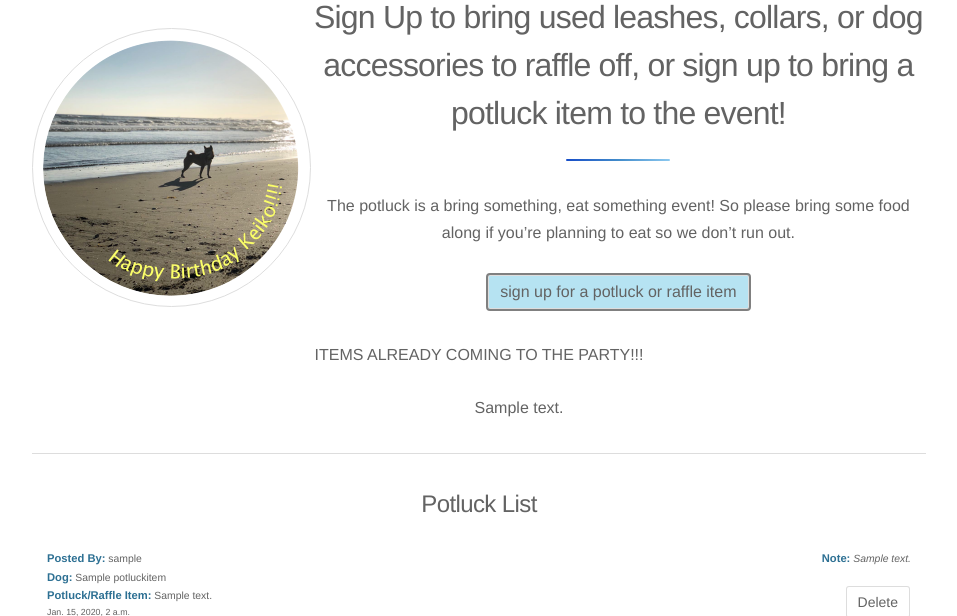
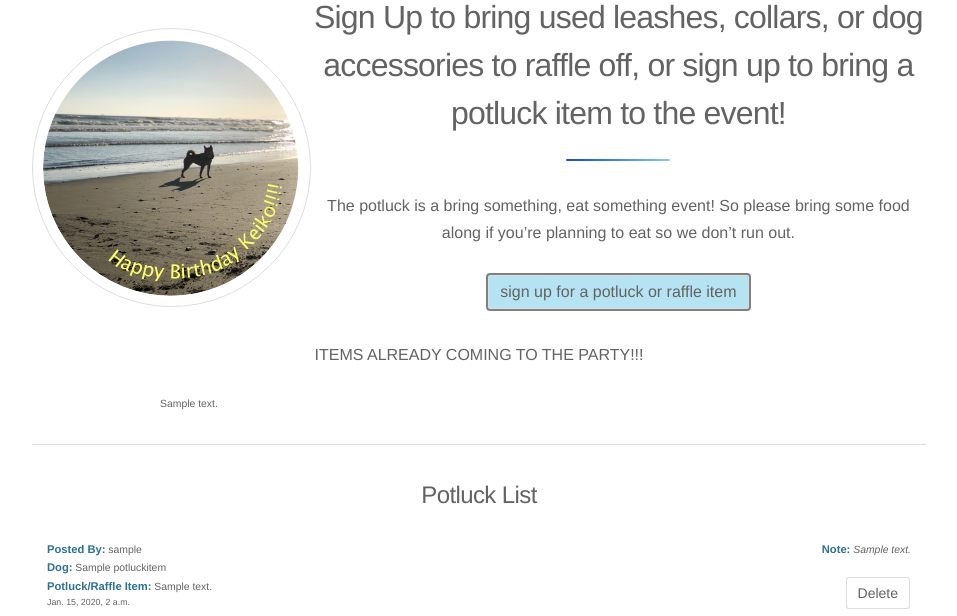
Before and after one commit to desireedesario/diojisbeachday2, a Django app: page / in a window 1280 px wide. Shown: the part 3494-4110 px from the top of the page, without its empty margins (161-1118 px from the left). Run offline with Django 3.2, Linux system fonts and the light colour scheme; tables that the repository leaves empty hold one stand-in row (values such as "Sample post"); some libraries are stand-ins or nearby versions.

Commit message:
list potluck items added and pic changed

```diff
--- a/beachDay/potluck/templates/index.html
+++ b/beachDay/potluck/templates/index.html
@@ -353,11 +353,15 @@
 
 				</div>
 				ITEMS ALREADY COMING TO THE PARTY!!!<BR><BR>
-					{% for potluckItem in potluck_items %}
-							<span style="padding-left:5em;">
+					<ul style="-webkit-column-count: 3;
+					-moz-column-count: 3;
+					column-count: 3; font-size:1.3vh; list-style-type: none;">
+						{% for potluckItem in potluck_items %}
+							<li>
 								{{ potluckItem.potluckItem_text }}
-							</span>
+							</li>
 					{% endfor %}
+					</ul>
 					<!-- Begin New Potluckitem Modal -->
 					<div class='modal fade' id='myModal' tabindex='-1' role='dialog' aria-labelledby='myModalLabel' aria-hidden='true'>
 						<div class='modal-dialog' role='document'>
```
Also changed, not shown: beachDay/potluck/static/potluck/images/maxAndDioji.png.
